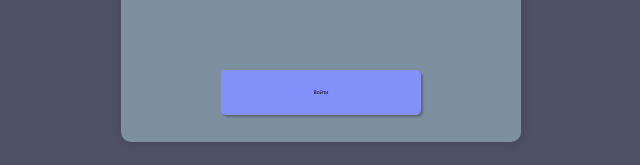
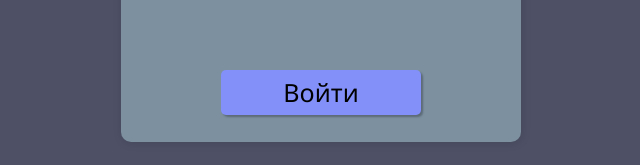
Before and after one commit to Amarok-w/TestAuth, a plain HTML site: page index.html in a window 1280 px wide. Shown: the part 508-673 px from the top of the page, without its empty margins (319-959 px from the left). Drawn offline with Linux system fonts and the light colour scheme.

Commit message:
тест

```diff
--- a/script.js
+++ b/script.js
@@ -1,4 +1,5 @@
-console.log('ERROR');
+//console.log('ERROR');
+
 
 const button = document.querySelector('.button');
 const login = document.querySelector('#login');
--- a/styles/style.css
+++ b/styles/style.css
@@ -62,7 +62,7 @@ input {
   height: 45px;
   background: #8390fa;
   border-radius: 5px;
-  font-size: 5px;
+  font-size: 25px;
   box-shadow: 2px 2px 2px #00000044;
   align-self: center;
   justify-self: center;
```
